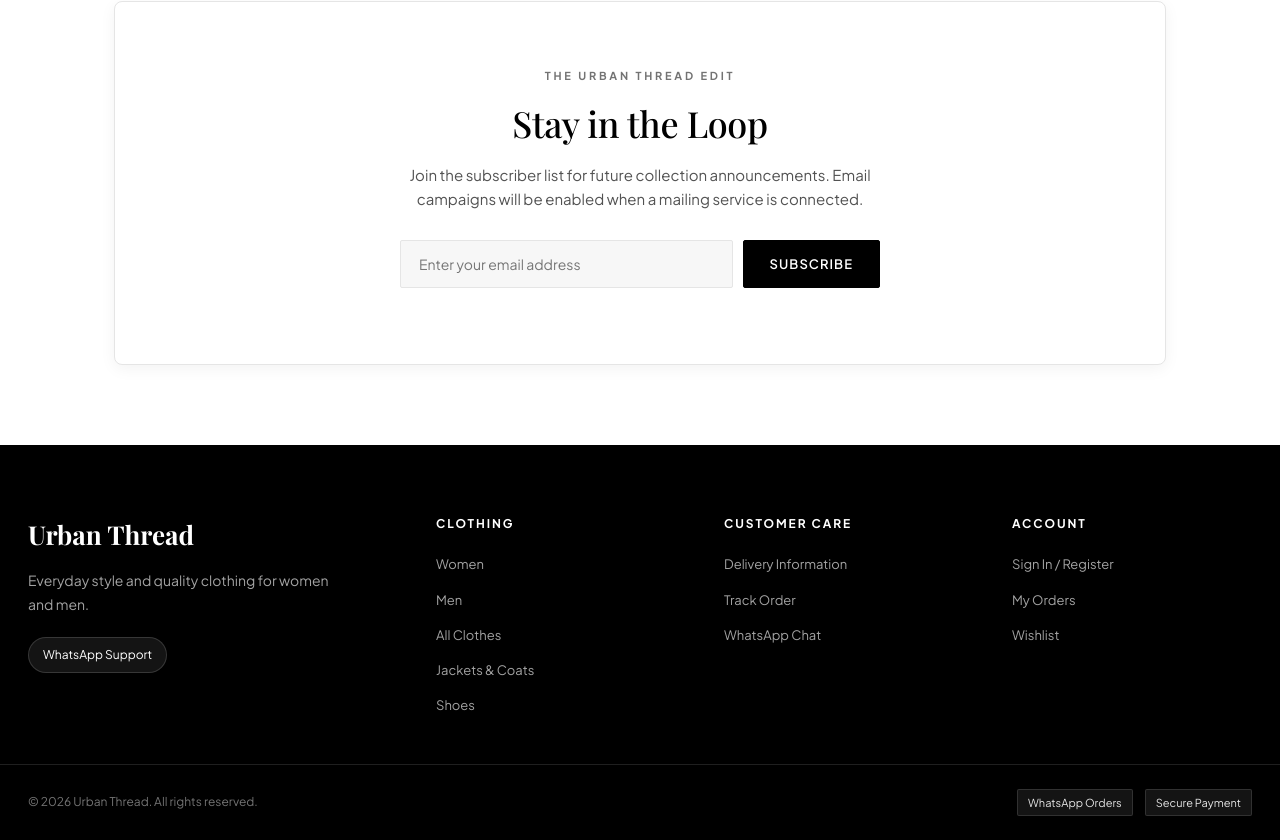
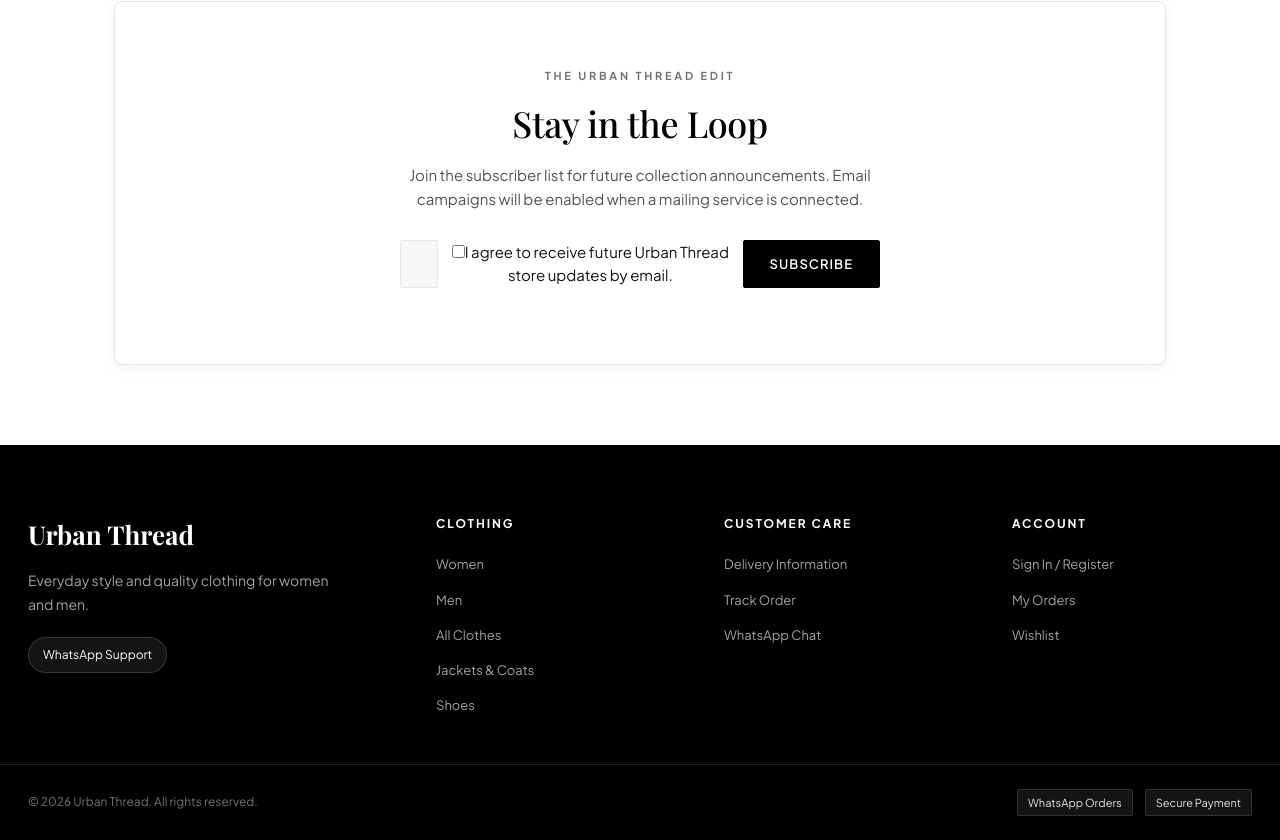
Before and after one commit to tombawo128/online-shop, a React (Vite) app in the folder shop/: page / in a window 1280 px wide. Shown: the part 2924-3764 px from the top of the page. Built offline with nearby package versions, Linux system fonts and the light colour scheme; no server answers; a web font is replaced by a local one.

Commit message:
fix(newsletter): require explicit consent before subscription

```diff
--- a/shop/src/pages/home.jsx
+++ b/shop/src/pages/home.jsx
@@ -11,6 +11,7 @@ export default function Home() {
   const [newsletterEmail, setNewsletterEmail] = useState('');
   const [newsletterSuccess, setNewsletterSuccess] = useState(false);
   const [newsletterBusy, setNewsletterBusy] = useState(false);
+  const [newsletterConsent, setNewsletterConsent] = useState(false);
   const [newsletterError, setNewsletterError] = useState('');
 
   const displayedProducts = products
@@ -24,6 +25,10 @@ export default function Home() {
   const handleNewsletter = async (e) => {
     e.preventDefault();
     setNewsletterError('');
+    if (!newsletterConsent) {
+      setNewsletterError('Please confirm that you agree to receive future store updates.');
+      return;
+    }
     const email = newsletterEmail.trim().toLowerCase();
     if (!/^[^\s@]+@[^\s@]+\.[^\s@]+$/.test(email)) {
       setNewsletterError('Enter a valid email address.');
@@ -35,7 +40,7 @@ export default function Home() {
     }
     setNewsletterBusy(true);
     try {
-      const { error } = await supabase.from('newsletter_subscribers').insert({ email });
+      const { error } = await supabase.from('newsletter_subscribers').insert({ email, consented_at: new Date().toISOString() });
       if (error && error.code !== '23505') {
         setNewsletterError(error.message || 'Subscription could not be saved. Please try again.');
         return;
@@ -227,7 +232,16 @@ export default function Home() {
                 maxLength={254}
                 autoComplete="email"
               />
-              <button type="submit" className="btn btn-primary" disabled={newsletterBusy || !supabase}>
+              <label className="newsletter-consent">
+                <input
+                  type="checkbox"
+                  checked={newsletterConsent}
+                  onChange={event => setNewsletterConsent(event.target.checked)}
+                  required
+                />
+                <span>I agree to receive future Urban Thread store updates by email.</span>
+              </label>
+              <button type="submit" className="btn btn-primary" disabled={newsletterBusy || !supabase || !newsletterConsent}>
                 {newsletterBusy ? 'Subscribing…' : 'Subscribe'}
               </button>
               {newsletterError && <p role="alert" className="newsletter-error">{newsletterError}</p>}
```
